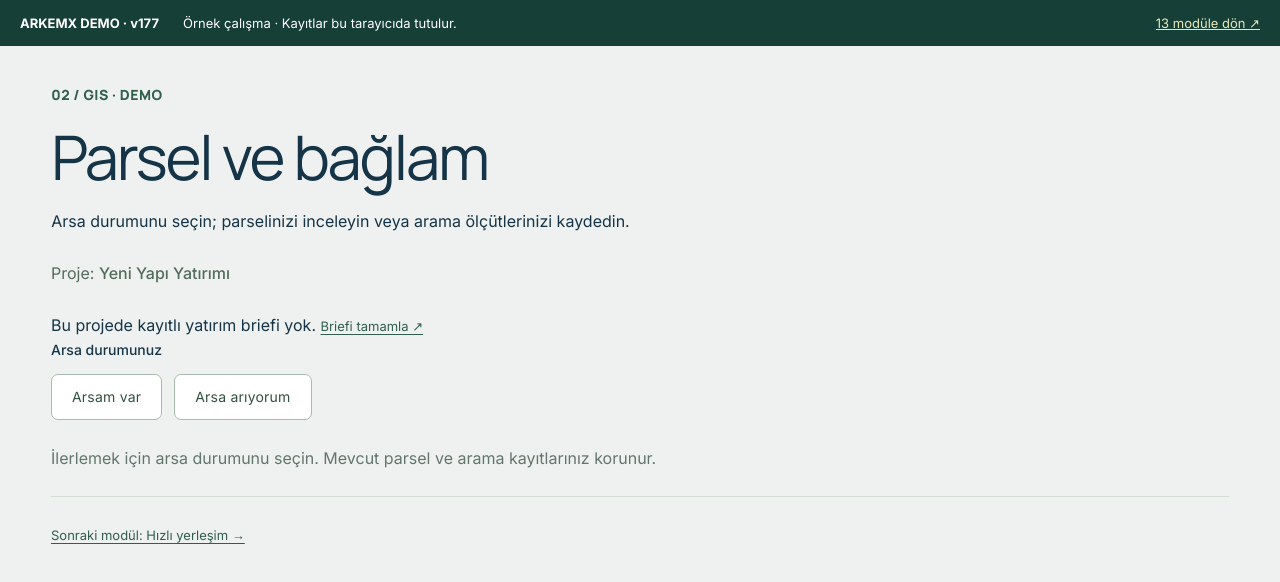
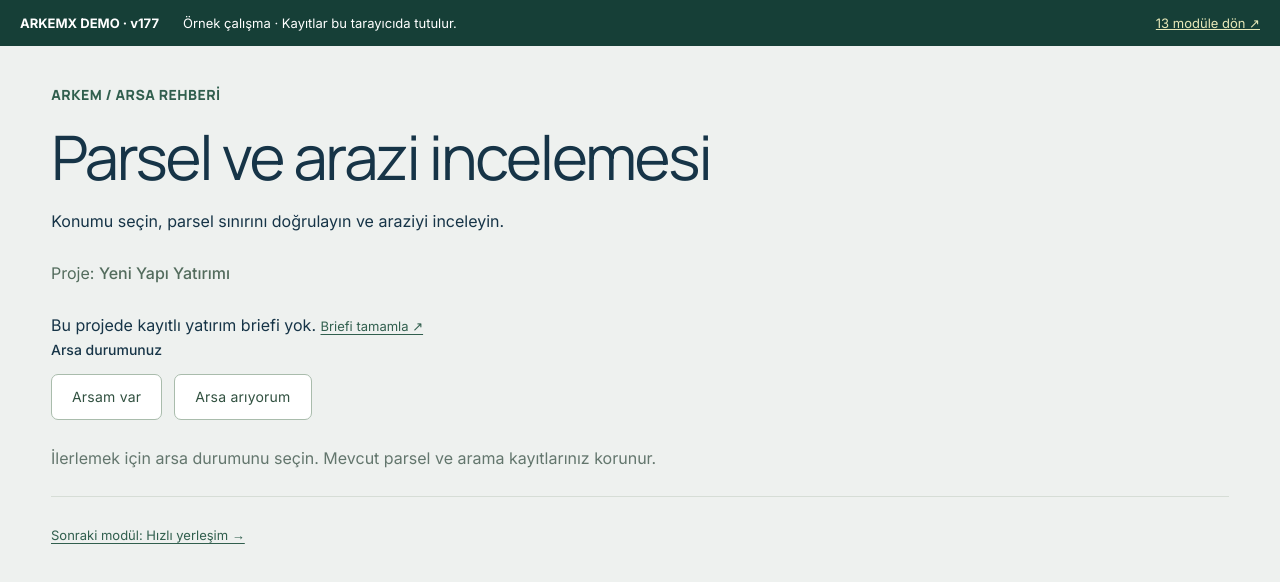
Before and after one commit to BuseIbsiroglu0637/arkemx-core-v1, a Next.js app: page /arsa-fizibilite-studyosu in a window 1280 px wide. Shown: the top 582 px of the page. Built offline with nearby package versions, Linux system fonts and the light colour scheme.

Commit message:
style(gis): unify parcel page heading with approved simple design

```diff
--- a/app/arsa-fizibilite-studyosu/page.tsx
+++ b/app/arsa-fizibilite-studyosu/page.tsx
@@ -1,4 +1,4 @@
 import type { Metadata } from "next";
 import { DemoParcelWorkspace } from "../components/DemoParcelWorkspace";
-export const metadata: Metadata = { title: "Parsel ve bağlam | ARKEMX Demo", description: "Brief hedefleriyle parsel ve arsa araştırma çalışma alanı.", robots: {index:false,follow:false} };
-export default function SiteStudioPage(){return <main className="inner-page site-studio-page module-workspace-page demo-gis-page"><header className="shell demo-brief-heading"><p className="eyebrow">02 / GIS · DEMO</p><h1>Parsel ve bağlam</h1><p>Arsa durumunu seçin; parselinizi inceleyin veya arama ölçütlerinizi kaydedin.</p></header><section id="geo-studyo" className="shell demo-gis-content"><DemoParcelWorkspace/></section></main>}
+export const metadata: Metadata = { title: "Parsel ve arazi incelemesi | ARKEMX Demo", description: "Brief hedefleriyle parsel ve arsa araştırma çalışma alanı.", robots: {index:false,follow:false} };
+export default function SiteStudioPage(){return <main className="inner-page site-studio-page module-workspace-page demo-gis-page"><header className="shell demo-brief-heading"><p className="eyebrow">ARKEM / ARSA REHBERİ</p><h1>Parsel ve arazi incelemesi</h1><p>Konumu seçin, parsel sınırını doğrulayın ve araziyi inceleyin.</p></header><section id="geo-studyo" className="shell demo-gis-content"><DemoParcelWorkspace/></section></main>}
```
